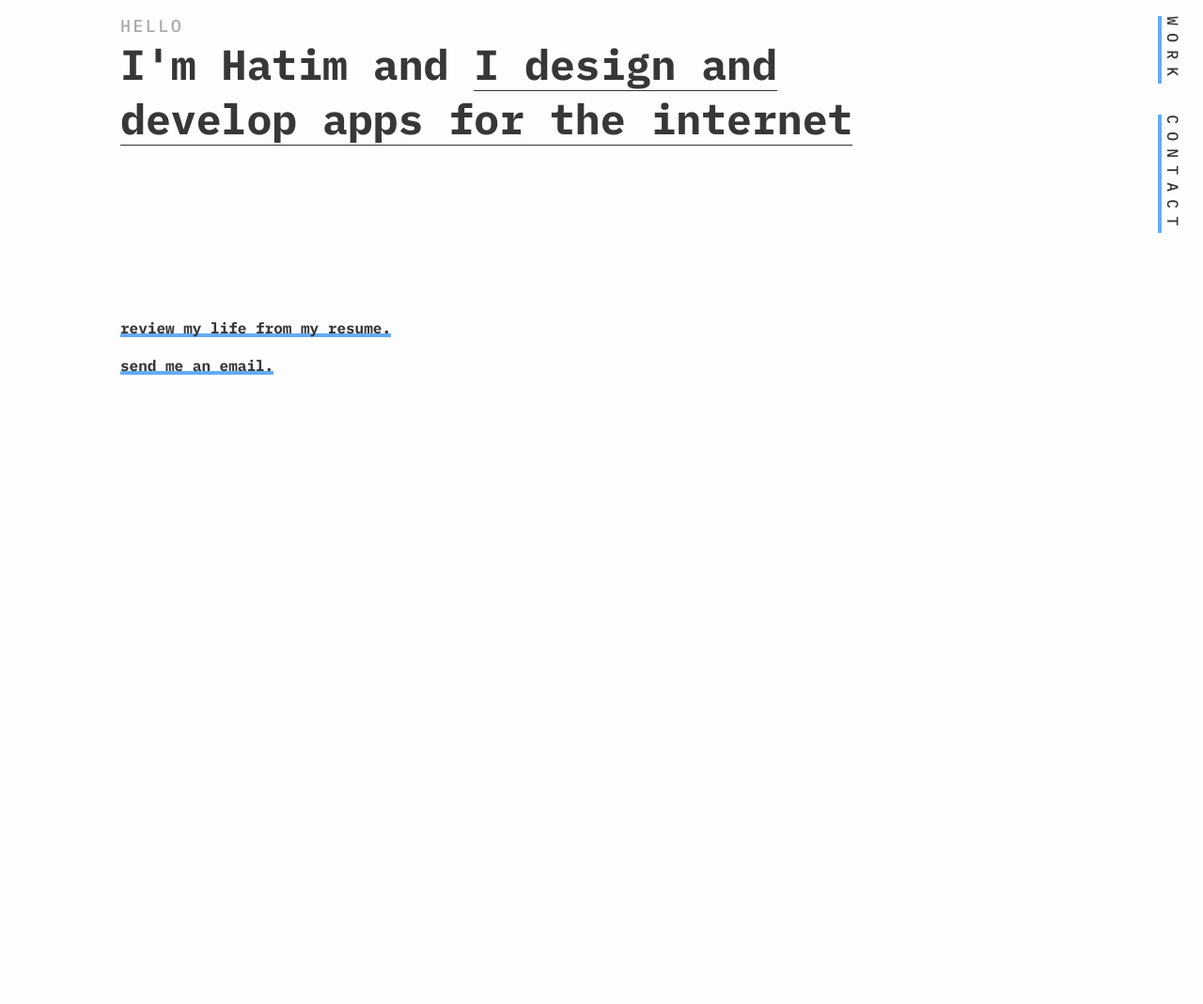
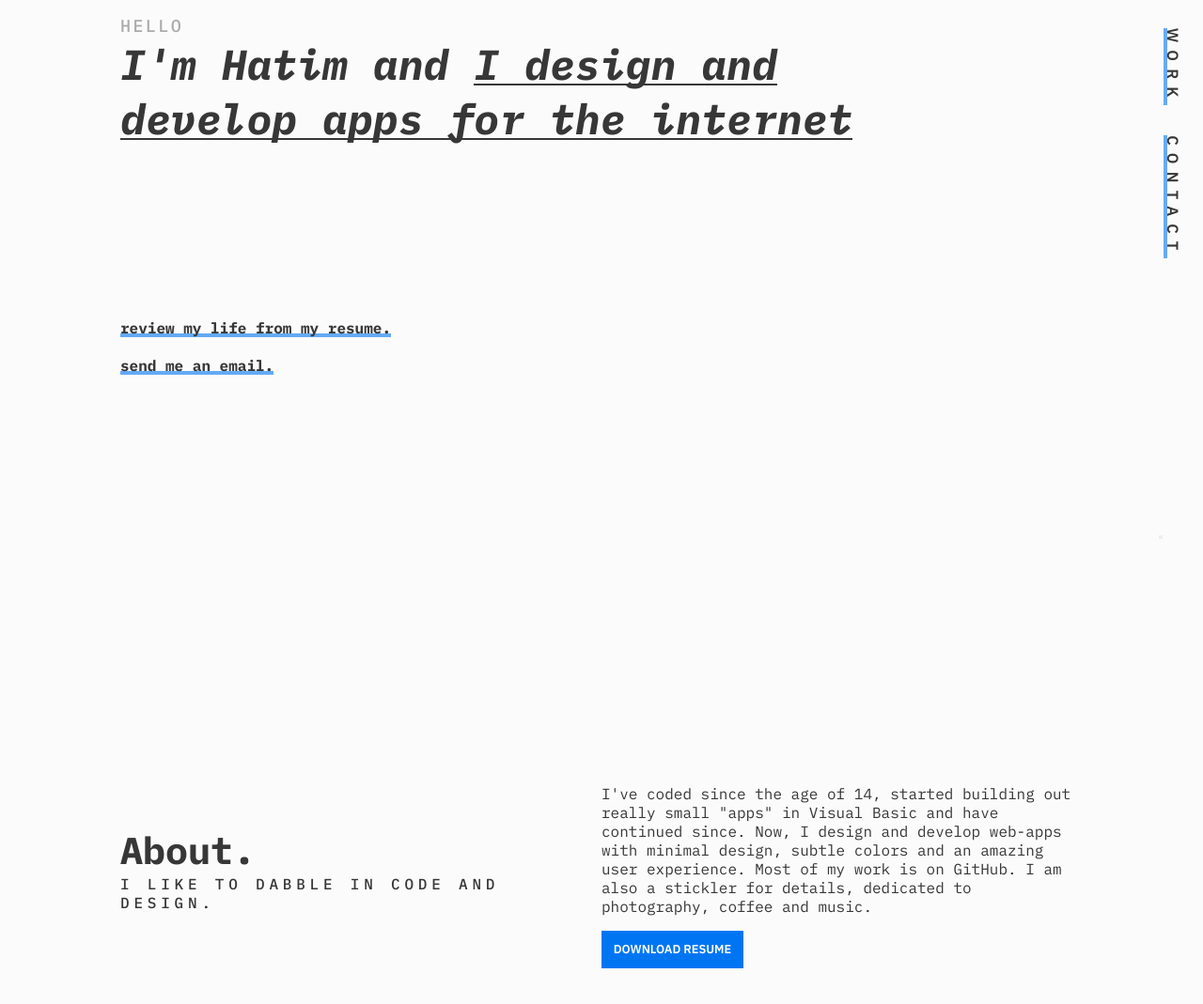
Before and after one commit to LethalPants/Portfolio, a Gatsby site: page / in a window 1280 px wide. Shown: the part 275-1344 px from the top of the page at 94% size. Before the commit the page ends 800 px from the top, so only its background shows below. Built offline with nearby package versions, Linux system fonts and the light colour scheme; Gatsby itself is replaced by a stand-in of ours.

Commit message:
About section

```diff
--- /dev/null
+++ b/src/components/About/about.component.jsx
@@ -0,0 +1,25 @@
+import React from "react"
+
+import AboutStyles from "./about.module.scss"
+const about = () => {
+  return (
+    <section className={AboutStyles.aboutMe} id="aboutMe">
+      <div className={AboutStyles.header}>
+        <h1>About.</h1>
+        <span>I like to dabble in code and design.</span>
+      </div>
+
+      <div className={AboutStyles.content}>
+        <p>
+          I've coded since the age of 14, started building out really small
+          "apps" in Visual Basic and have continued since. Now, I design and
+          develop web-apps with minimal design, subtle colors and an amazing
+          user experience. Most of my work is on GitHub. I am also a stickler
+          for details, dedicated to photography, coffee and music.
+        </p>
+        <button className={AboutStyles.buttonCV}>Download Resume</button>
+      </div>
+    </section>
+  )
+}
+export default about
--- /dev/null
+++ b/src/components/About/about.module.scss
@@ -0,0 +1,51 @@
+$primary-color: #0075f2;
+$primary-text: #373737;
+
+.aboutMe {
+  display: grid;
+  grid-template-columns: repeat(auto-fit, minmax(200px, 1fr));
+  box-sizing: content-box;
+  justify-content: end;
+  -webkit-box-align: end;
+  -ms-flex-align: end;
+  align-self: center;
+  min-height: 100vh;
+  padding: 0 10%;
+  color: $primary-text;
+
+  .header {
+    align-self: flex-end;
+    h1 {
+      margin: 0;
+    }
+    span {
+      text-transform: uppercase;
+      letter-spacing: 0.3em;
+      font-weight: 500;
+    }
+  }
+
+  .content {
+    .buttonCV {
+      background: $primary-color;
+      border: none;
+      color: #fff;
+      text-transform: uppercase;
+      font-weight: 500;
+      padding: 1em;
+      font-family: "IBM Plex Sans", sans-serif;
+      font-size: 0.8em;
+    }
+  }
+}
+
+@media (min-width: 31.25rem) {
+  .aboutMe {
+    .header {
+      align-self: center;
+    }
+    .content {
+      align-self: center;
+    }
+  }
+}
--- a/src/components/HeroSection/Hero.component.jsx
+++ b/src/components/HeroSection/Hero.component.jsx
@@ -1,20 +1,20 @@
 import React from "react"
 import { Link } from "gatsby"
 
-import "./hero.styles.scss"
+import HeroStyles from "./hero.module.scss"
 const Hero = () => (
-  <section className="hero-me">
-    <h1 className="hero-heading">
-      <span className="hero-label">Hello</span>
-      <span>
+  <section className={HeroStyles.me}>
+    <h1 className={HeroStyles.heading}>
+      <span className={HeroStyles.label}>Hello</span>
+      <span className={HeroStyles.intro}>
         I'm Hatim and{" "}
-        <Link to="/" className="hero-link">
+        <Link to="/" className={HeroStyles.link}>
           I design and develop apps for the internet
         </Link>
       </span>
     </h1>
 
-    <div className="hero-ltis">
+    <div className={HeroStyles.importantStuff}>
       <Link>review my life from my resume.</Link>
       <Link>send me an email.</Link>
     </div>
--- a/src/components/HeroSection/hero.styles.scss
+++ b/src/components/HeroSection/hero.module.scss
@@ -1,7 +1,7 @@
 $primary-color: #0075f2;
 $primary-text: #373737;
 
-.hero-me {
+.me {
   display: grid;
   -webkit-box-align: center;
   -ms-flex-align: center;
@@ -10,26 +10,12 @@ $primary-text: #373737;
   color: $primary-text;
   padding-left: 10%;
 
-  .hero-heading {
+  .heading {
     font-size: calc(1vw + 2em);
     width: calc(100vw - 40%);
     align-self: end;
   }
-
-  .hero-link {
-    color: $primary-text;
-    text-decoration: none;
-    background: linear-gradient(
-      to bottom,
-      $primary-text 0%,
-      $primary-text 100%
-    );
-    background-position: 0 100%;
-    background-repeat: repeat-x;
-    background-size: 1px 1px;
-  }
-
-  .hero-label {
+  .label {
     letter-spacing: 0.15rem;
     display: block;
     grid-column: 2;
@@ -38,7 +24,23 @@ $primary-text: #373737;
     color: #aaa;
     text-transform: uppercase;
   }
-  .hero-ltis {
+
+  .intro {
+    font-style: italic !important;
+  }
+  .link {
+    color: $primary-text;
+    text-decoration: none;
+    background: linear-gradient(
+      to bottom,
+      $primary-text 0%,
+      $primary-text 100%
+    );
+    background-position: 0 90%;
+    background-repeat: repeat-x;
+    background-size: 1px 2px;
+  }
+  .importantStuff {
     a {
       display: block;
       color: $primary-text;
@@ -57,7 +59,7 @@ $primary-text: #373737;
       transition: background-size 0.2s ease-in-out;
     }
     a:hover {
-      background-size: 4px 10px;
+      background-size: 4px 12px;
     }
   }
 }
--- a/src/components/Sidebar/Sidebar.component.jsx
+++ b/src/components/Sidebar/Sidebar.component.jsx
@@ -5,7 +5,7 @@ import "./sidebar.styles.scss"
 const SideBar = () => (
   <div class="sidebar">
     <Link to="/">home</Link>
-    <Link to="/">about</Link>
+    <Link to="#aboutMe">about</Link>
     <Link to="/">work</Link>
     <Link to="/">contact</Link>
   </div>
--- a/src/components/Sidebar/sidebar.styles.scss
+++ b/src/components/Sidebar/sidebar.styles.scss
@@ -14,6 +14,7 @@ $primary-text: #373737;
   transform-origin: 100% 100%;
 
   a {
+    font-family: "IBM Plex Sans", sans-serif;
     font-weight: 500;
     display: inline-block;
     margin: 0 1em;
@@ -27,12 +28,23 @@ $primary-text: #373737;
       rgba(0, 116, 240, 0.6) 0%,
       rgba(0, 116, 240, 0.6) 100%
     );
-    background-position: 0 100%;
+    background-position: 0 80%;
     background-repeat: repeat-x;
-    background-size: 4px 4px;
-    transition: background-size 0.2s ease-in-out;
-  }
-  a:hover {
-    background-size: 4px 18px;
+    background-size: 1px 4px;
+    transition: background-size 0.1s ease-in-out;
+
+    &:after {
+      content: "";
+      width: 4px;
+      height: 4px;
+      position: absolute;
+      bottom: 1px;
+      right: -1px;
+      background: #eee;
+    }
+
+    &:hover {
+      background-size: 4px 18px;
+    }
   }
 }
--- a/src/components/seo.js
+++ b/src/components/seo.js
@@ -73,10 +73,10 @@ function SEO({ description, lang, meta, title }) {
         href="https://fonts.googleapis.com/css2?family=IBM+Plex+Mono:ital,wght@0,300;0,400;0,500;0,600;0,700;1,700&display=swap"
         rel="stylesheet"
       />
-      {/* <link
-        href="https://fonts.googleapis.com/css2?family=IBM+Plex+Sans&display=swap"
+      <link
+        href="https://fonts.googleapis.com/css2?family=IBM+Plex+Sans:wght@600&display=swap"
         rel="stylesheet"
-      ></link> */}
+      />
     </Helmet>
   )
 }
--- a/src/pages/index.js
+++ b/src/pages/index.js
@@ -2,12 +2,15 @@ import React from "react"
 
 import Layout from "../components/Layout/Layout.component"
 import SEO from "../components/seo"
+
 import HeroArea from "../components/HeroSection/Hero.component"
+import About from "../components/About/about.component"
 
 const IndexPage = () => (
   <Layout>
     <SEO title="Home" />
     <HeroArea />
+    <About />
   </Layout>
 )
 
--- a/src/styles/index.scss
+++ b/src/styles/index.scss
@@ -1,7 +1,7 @@
 $font-stack: "IBM Plex Mono", monospace;
 $primary-color: #0075f2;
 $primary-text: #373737;
-$background-color: #fdfdfd;
+$background-color: #fbfbfb;
 
 html {
   font-size: 16px;
```
